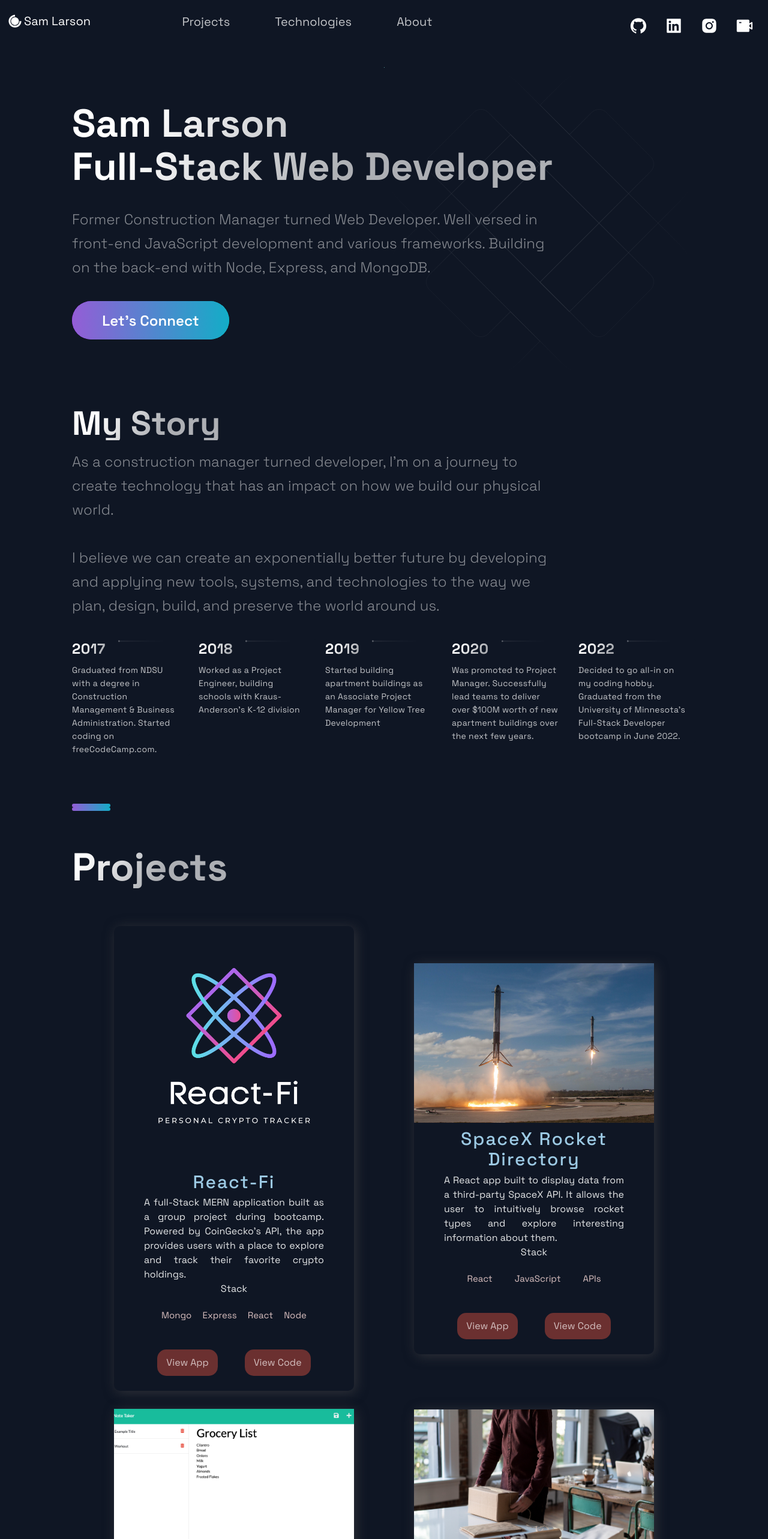
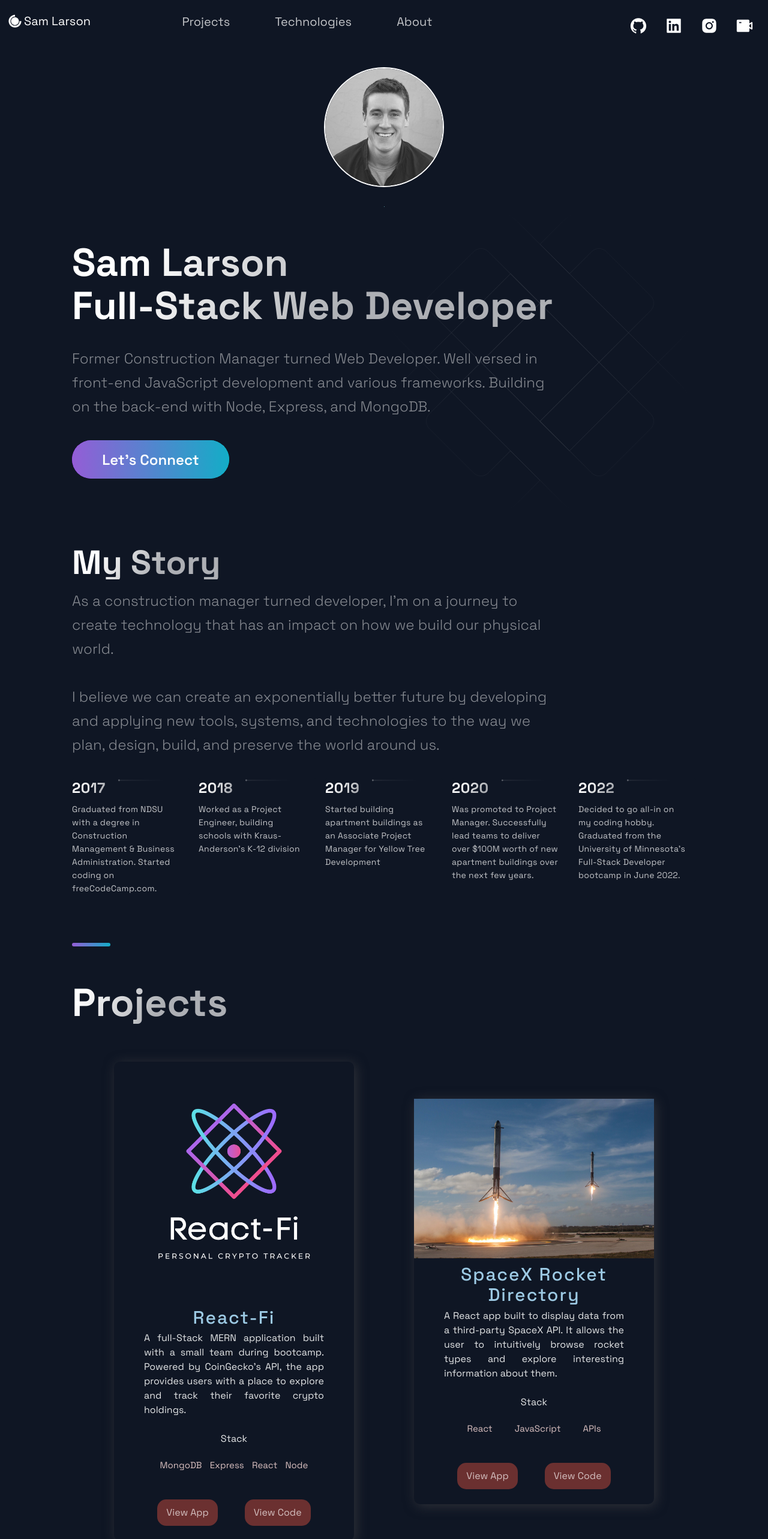
Before and after one commit to samlarson94/React-WebDev-Portfolio, a Next.js app: page / in a window 1280 px wide. Shown: the top 2566 px of the page at 60% size. Built offline with nearby package versions, Linux system fonts and the light colour scheme.

Commit message:
Adding Profile Picture component and styling.

```diff
--- /dev/null
+++ b/src/components/ProfilePicture/ProfilePicture.js
@@ -0,0 +1,17 @@
+import React from "react";
+
+import { Section, ProfileImage} from '../../styles/GlobalComponents'
+
+const ProfilePicture = (props) => (
+    <Section>
+        <div style={{
+            display: 'flex',
+            alignItems: 'center',
+            justifyContent: 'center'
+        }}>
+        <ProfileImage src="/images/headshot.jpeg" />
+        </div>
+    </Section>
+)
+
+export default ProfilePicture
--- a/src/components/Projects/Projects.js
+++ b/src/components/Projects/Projects.js
@@ -52,7 +52,9 @@ const Projects = () => (
           </TitleContent>
           <CardInfo>
             {description}
+
             <div>
+              <br />
               <TitleContent>Stack</TitleContent>
               <TagList>
                 {tags.map((tag, i) => (
--- a/src/components/TimeLine/TimeLine.js
+++ b/src/components/TimeLine/TimeLine.js
@@ -114,7 +114,6 @@ const Timeline = () => {
             </CarouselButton>
         ))}
       </CarouselButtons>
-      <SectionDivider />
     </Section>
   );
 };
--- a/src/constants/constants.js
+++ b/src/constants/constants.js
@@ -1,9 +1,9 @@
 export const projects = [
   {
     title: 'React-Fi',
-    description: "A full-Stack MERN application built as a group project during bootcamp. Powered by CoinGecko's API, the app provides users with a place to explore and track their favorite crypto holdings.",
+    description: "A full-Stack MERN application built with a small team during bootcamp. Powered by CoinGecko's API, the app provides users with a place to explore and track their favorite crypto holdings.",
       image: '/images/reactFiLogo.png',
-      tags: ['Mongo', 'Express', 'React', 'Node'],
+      tags: ['MongoDB', 'Express', 'React', 'Node'],
     source: 'https://github.com/samlarson94/Crypto-Dashboard',
     visit: 'https://google.com',
     id: 0,
--- a/src/pages/index.js
+++ b/src/pages/index.js
@@ -5,11 +5,13 @@ import Projects from '../components/Projects/Projects';
 import Technologies from '../components/Technologies/Technologies';
 import Timeline from '../components/TimeLine/TimeLine';
 import { Layout } from '../layout/Layout';
-import { Section } from '../styles/GlobalComponents';
+import { ProfileImage, Section } from '../styles/GlobalComponents';
+import ProfilePicture from '../components/ProfilePicture/ProfilePicture'
 
 const Home = () => {
   return (
     <Layout>
+      <ProfilePicture />
       <Section grid>
         <Hero />
         <BgAnimation />
--- a/src/styles/GlobalComponents/index.js
+++ b/src/styles/GlobalComponents/index.js
@@ -279,3 +279,15 @@ export const LinkIconImg = styled.div`
     height: ${({ large }) => large ? '32px' : '16px'};
   }
 `
+
+export const ProfileImage = styled.img`
+display: flex;
+flex-direction: row;
+justify-content: center;
+width: 200px;
+height: 200px;
+border: 2px solid white;
+border-radius: 100px;
+
+
+`
```
Also changed, not shown: public/images/headshot.jpeg (added).
